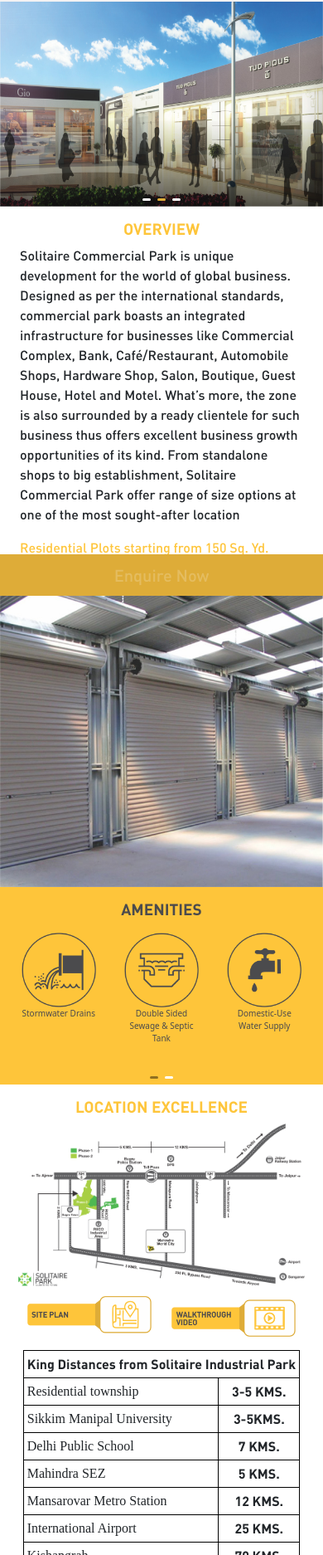
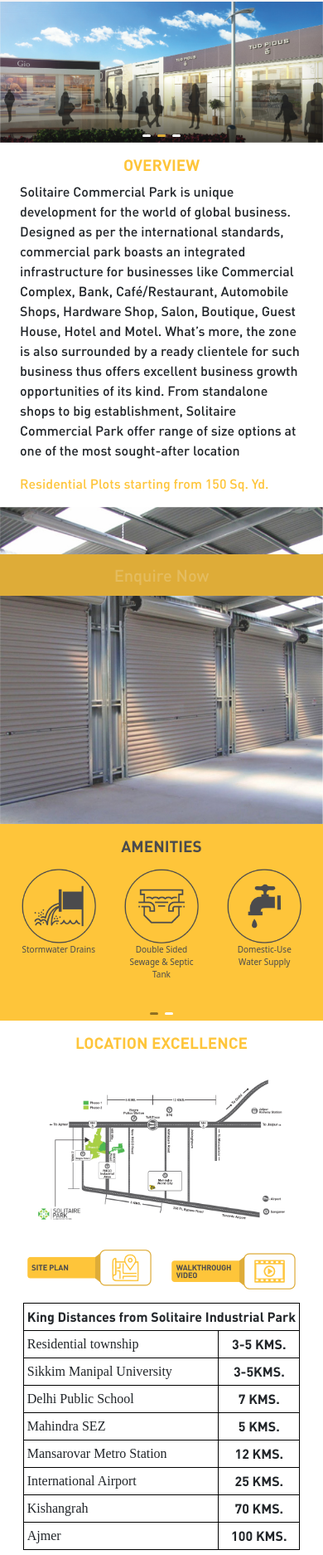
Before and after one commit to himanshukgk/solitareCommercialLandingPage, a plain HTML site: page index.html in a window 390 px wide. Shown: the part 126-2000 px from the top of the page at 83% size. Drawn offline with nearby package versions, Linux system fonts and the light colour scheme; a web font is replaced by a local one.

Commit message:
Add files via upload

```diff
--- a/index.html
+++ b/index.html
@@ -151,7 +151,6 @@
             class="carousel slide"
             data-bs-ride="carousel"
             data-bs-interval="3000"
-            style="min-height: 250px"
           >
             <div class="carousel-indicators">
               <button
@@ -181,7 +180,6 @@
                   src="./images/banner/Banner-01.png"
                   class="d-block w-100"
                   alt="..."
-                  style="min-height: 250px"
                 />
               </div>
               <div class="carousel-item">
@@ -189,7 +187,6 @@
                   src="./images/banner/Banner-02.png"
                   class="d-block w-100"
                   alt="..."
-                  style="min-height: 250px"
                 />
               </div>
               <div class="carousel-item">
@@ -197,7 +194,6 @@
                   src="./images/banner/Banner-03.png"
                   class="d-block w-100"
                   alt="..."
-                  style="min-height: 250px"
                 />
               </div>
             </div>
@@ -355,7 +351,7 @@
         <div class="container">
           <h1 class="dinbold light_yellow text-center">LOCATION EXCELLENCE</h1>
           <div class="d-flex flex-md-row flex-column">
-            <div class="col-md-8 map">
+            <div class="col-md-8 map p-4">
               <img src="./images/location excellence/Location.png" alt="..." />
             </div>
             <div class="col-md-4 mt-2 mt-md-0">
```
